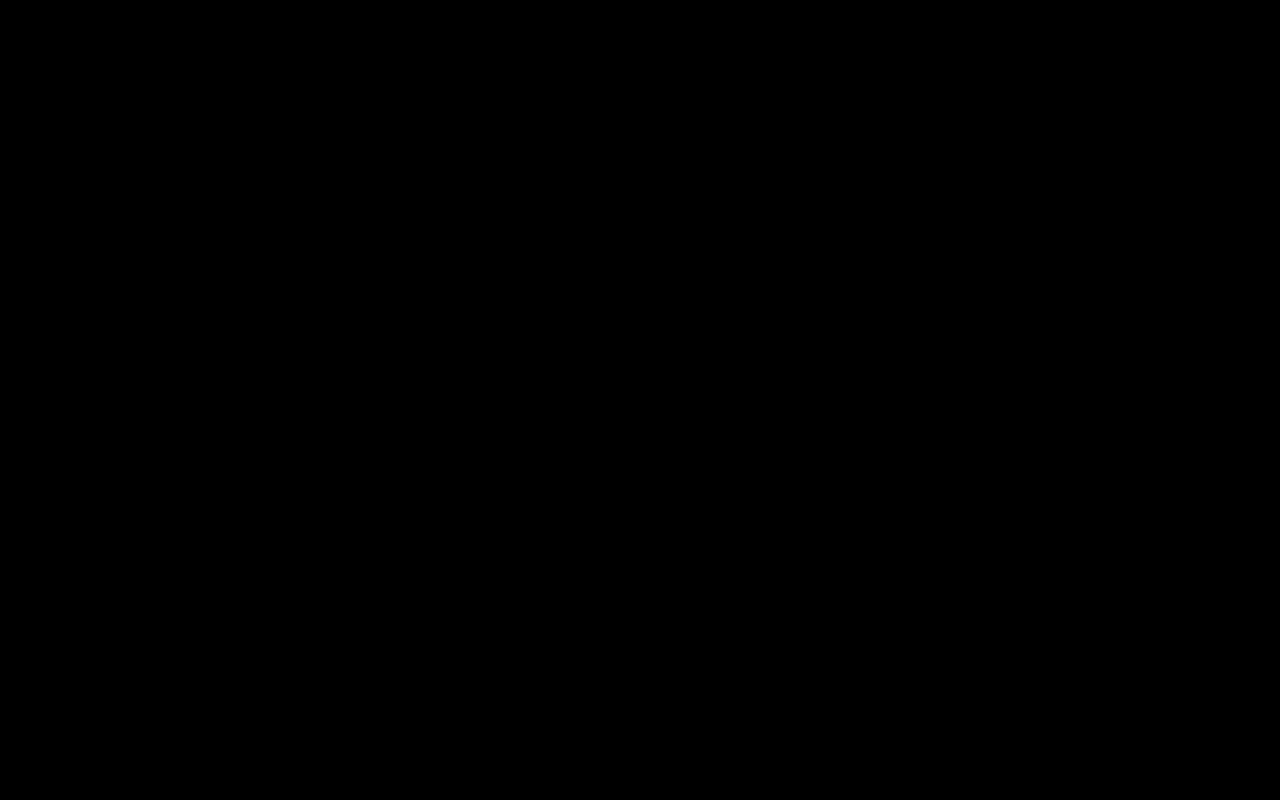
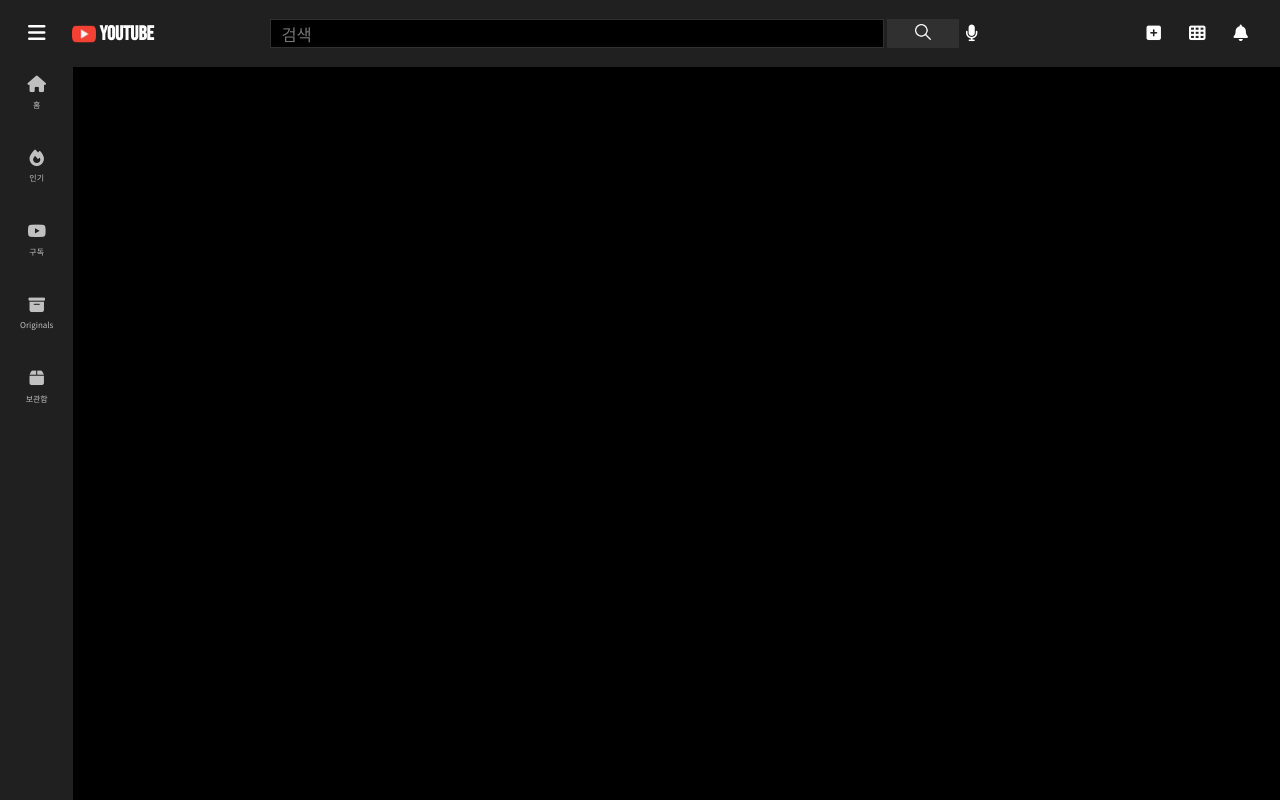
Before and after one commit to wonhjteacher/react17, a React (Create React App) app: page / in a window 1280 px wide. Built offline with nearby package versions, Linux system fonts and the light colour scheme.

Commit message:
스토어 세팅 까지

```diff
--- a/src/App.js
+++ b/src/App.js
@@ -1,12 +1,21 @@
 
 import './App.css';
-
+import Header from './components/Header';
+import { BrowserRouter, Routes, Route} from 'react-router-dom';
+import Home from './pages/Home';
 function App() {
 
 
   return (
     <div className="App">
-
+      <Header  />
+      <BrowserRouter>
+        <section>
+          <Routes>
+            <Route path="/" element={<Home />} />
+          </Routes>
+        </section>
+      </BrowserRouter>
     </div>
   );
 }
--- a/src/components/Header/SearchForm/index.css
+++ b/src/components/Header/SearchForm/index.css
@@ -0,0 +1,30 @@
+.search{
+    display: flex;
+    align-items: center;
+    width:90%;
+}
+.searchInput{
+    width:100%;
+    height: 1.45rem;
+    margin-right: 0.15rem;
+    font-size: 0.825rem;
+    color:#fff;
+    padding-left: 0.5rem;
+    border:0.5px solid var(--color-gray);
+    background-color: var(--color-black);
+}
+.searchInput:focus{
+    border-color:#f44133;
+    outline: 0;
+}
+.searchBtn{
+    background-color: var(--color-gray);
+    height: 1.455rem;
+    width: 4rem;
+    margin-left:0;
+}
+.searchIcon{
+    width: 0.8rem;
+    height: 0.8rem;
+    color: var(--color-middle-gray);
+}
--- a/src/components/Header/index.css
+++ b/src/components/Header/index.css
@@ -0,0 +1,56 @@
+.header{
+    padding: 0.1em;
+    display: flex;
+    justify-content: space-between;
+    align-items: center;
+    background-color:var(--color-dark-gray);
+    position: fixed;
+    z-index: 100;
+    top:0;
+    width: 100%;
+}
+.header-left{
+    display: flex;
+    align-items: center;
+    color:#fff;
+    margin-right: 2.2rem;
+}
+.menuBtn{
+    margin: 1rem;
+    background-color:var(--color-dark-gray);
+}
+.menuBtn i{
+    color:#fff;
+    font-size: 1rem;
+}
+.logo{
+    display: flex;
+    align-items: center;
+    color:#fff;
+}
+.logoImage{
+    width:1.2rem;
+    margin-right: 0.2em;
+}
+.logoTitle{
+    font-size: 1rem;
+    font-family: 'Bebas Neue', cursive;
+}
+.header-center{
+    display: flex;
+    width: 60%;
+}
+.header-end{
+    display: flex;
+    margin: 0 1rem;
+}
+.top-util-btn{
+    padding: 0.5rem;
+    margin-left: 0.4rem;
+    background-color: var(--color-dark-gray);
+}
+
+.top-util-btn i,.header-center i{
+    color:#fff;
+    font-size: 0.825rem;
+}
--- a/src/components/SideMenu/index.css
+++ b/src/components/SideMenu/index.css
@@ -0,0 +1,25 @@
+.sideMenu{
+    position:fixed;
+    left:0;
+    top:0;
+    display: flex;
+    flex-direction: column;
+    padding: 2.8rem 0;
+    height: 100vh;
+    background-color:var(--color-dark-gray);
+}
+
+.sideBtn{
+    padding: 1rem;
+    font-size: 0.4rem;
+    color:var(--color-light-gray);
+}
+.sideBtn:hover{
+    background-color: var(--color-gray);
+}
+.sideBtn i{
+    display: block;
+    margin: auto;
+    font-size: 0.825rem;
+    padding-bottom: 0.3rem;
+}
--- a/src/components/VideoList/index.js
+++ b/src/components/VideoList/index.js
@@ -1,11 +1,13 @@
 import React from 'react';
 import './index.css';
+import VideoItem from '../VideoItem';
+
 const VideoList = () => {
 
 
     return (
         <ul className='videoList VideoGrid'>
-
+           <VideoItem />
         </ul>
     );
 };
--- a/src/index.js
+++ b/src/index.js
@@ -3,13 +3,15 @@ import ReactDOM from 'react-dom/client';
 import './index.css';
 import App from './App';
 import reportWebVitals from './reportWebVitals';
+import { Provider } from "react-redux";
+import store from "./store";
 
 const root = ReactDOM.createRoot(document.getElementById('root'));
 root.render(
   <React.StrictMode>
-
-    <App />
-
+    <Provider store={store}>
+      <App />
+    </Provider>
   </React.StrictMode>
 );
 reportWebVitals();
--- a/src/pages/Home.js
+++ b/src/pages/Home.js
@@ -1,9 +1,13 @@
 import React from 'react';
-
+import VideoList from './../components/VideoList';
+import SideMenu from '../components/SideMenu';
 const Home = () => {
     return (
         <>
-
+          <SideMenu  />
+          <section className='main-content'>
+             <VideoList />
+          </section>
         </>
     );
 };
--- a/src/store/index.js
+++ b/src/store/index.js
@@ -1,11 +1,13 @@
 import { configureStore,combineReducers } from '@reduxjs/toolkit';
+import videoSlice from './video/videoSlice';
 
 const reducer  = combineReducers({
-
+    video:videoSlice,
 })
 
 const store = configureStore({
-
+    reducer,
+    middleware:(getDefaultMiddleware) =>  getDefaultMiddleware()
 })
 
 export default store;
--- a/src/store/video/videoSlice.js
+++ b/src/store/video/videoSlice.js
@@ -1,14 +1,32 @@
 import axios from 'axios';
 import { createSlice ,createAsyncThunk } from '@reduxjs/toolkit'
 
-export const getPopularVideoList = createAsyncThunk(
-
+export const getVideoList = createAsyncThunk(
+    "GET_VIDEO_LIST",
+    async (url) => {
+        try{
+            const res = await axios.get(url)
+            return res.data
+        }catch(err){
+            console.log(err)
+        }
+    }
 )
 
 
 const videoSlice =  createSlice({
-
+    name:'video',
+    initialState:{
+        data:[],
+    },
+    reducers: {
+    },
+    extraReducers:(builder)=>{
+        builder.addCase(getVideoList.fulfilled,(state,action)=>{
+            console.log('액션페이로드',action.payload)
+            state.data=action.payload;
+        })
+    }
 })
 
-
 export default videoSlice.reducer
```
